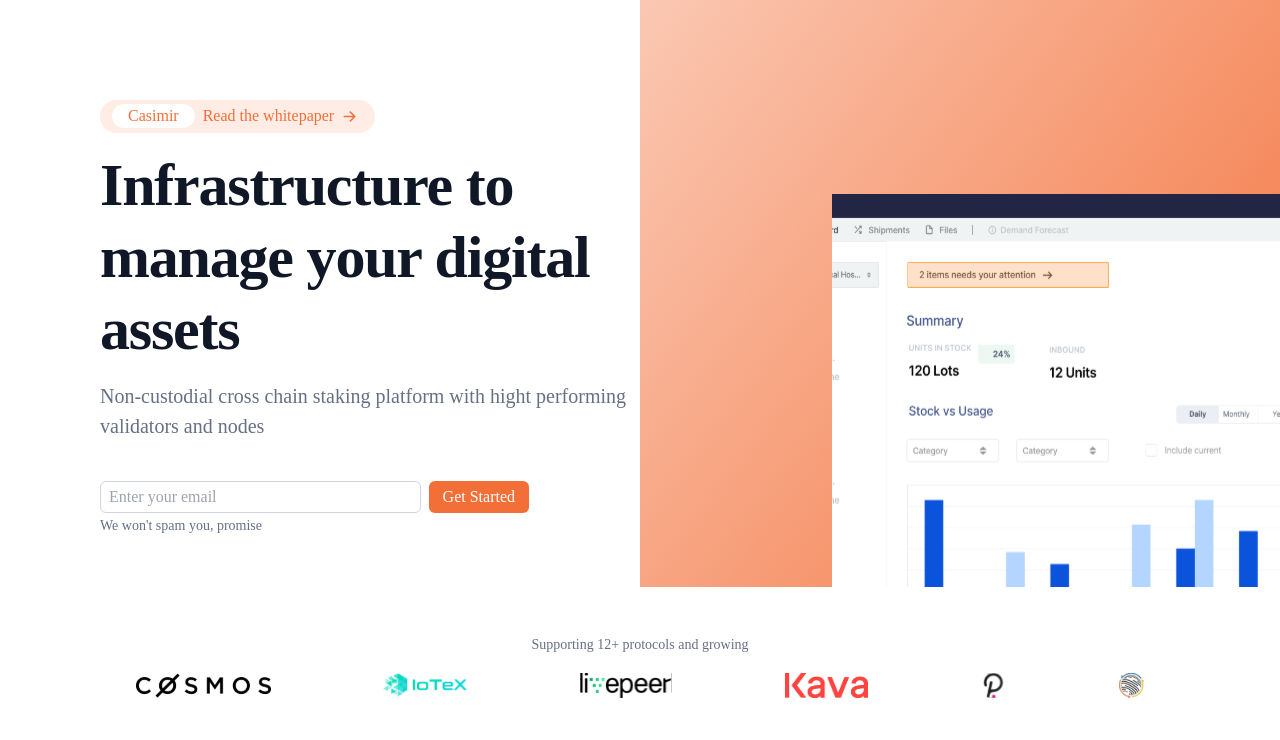
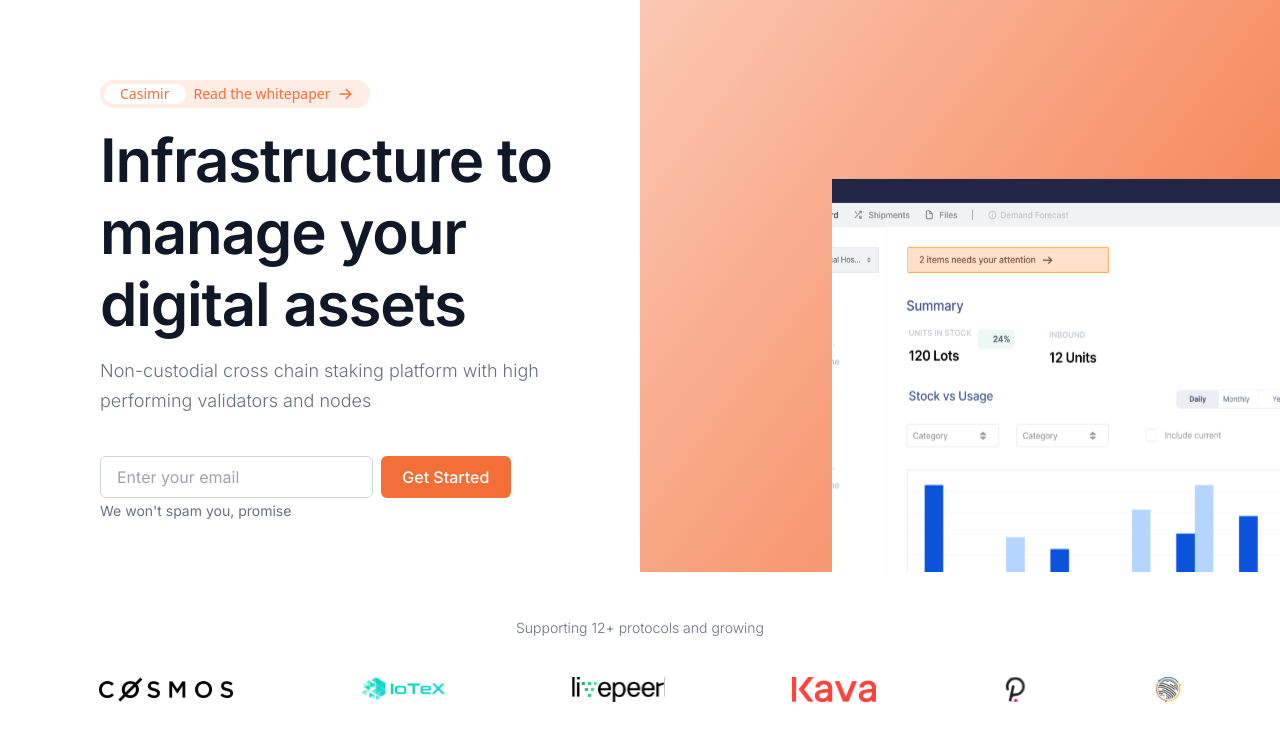
Before and after one commit to consensusnetworks/casimir, a Vue app in the folder apps/website/: page /index in a window 1280 px wide. Shown: the top 740 px of the page. Built offline with nearby package versions, Linux system fonts and the light colour scheme.

Commit message:
Adjust some styling on landing page

```diff
--- a/apps/website/index.html
+++ b/apps/website/index.html
@@ -1,6 +1,9 @@
 <!DOCTYPE html>
 <html lang="en">
   <head>
+    <link rel="preconnect" href="https://fonts.googleapis.com">
+    <link rel="preconnect" href="https://fonts.gstatic.com" crossorigin>
+    <link href="https://fonts.googleapis.com/css2?family=Inter:wght@300;400;500;600;700&display=swap" rel="stylesheet">
     <meta charset="UTF-8" />
     <link rel="icon" href="/favicon.ico" />
     <meta name="viewport" content="width=device-width, initial-scale=1.0" />
--- a/apps/website/src/pages/index/index.vue
+++ b/apps/website/src/pages/index/index.vue
@@ -3,28 +3,31 @@
 </script>
 
 <template>
-  <div class="">
+  <div>
     <div class="grid grid-cols-2 gap2">
-      <div class="pl-[100px] pt-[100px] pb-[50px]">
-        <button class="flex bg-[#F36F38]/[0.13] hover:bg-[#F36F38]/[0.25] p-[4px] rounded-3xl text-[#F36F38] w-[275px]">
-          <span class="bg-white px-4 rounded-3xl mx-2">Casimir</span>
+      <div class="pl-[100px] pt-[80px] pb-[50px] max-w-[560px]">
+        <button
+          class="flex bg-[#F36F38]/[0.13] hover:bg-[#F36F38]/[0.25] py-1 rounded-3xl text-[#F36F38] w-[270px] text-sm"
+          @click="$router.push('/whitepaper')"
+        >
+          <span class="bg-white px-4 rounded-3xl mr-2 ml-1">Casimir</span>
           Read the whitepaper
-          <ArrowRightIcon class="w-[15px] h-[25px] mx-2" />
+          <ArrowRightIcon class="w-[15px] h-[20px] mx-2" />
         </button>
-        <h1 class="header-text text-[#101828] my-4 mr-2">
+        <h1 class="header-text text-[#101828] my-4">
           Infrastructure to manage your digital assets
         </h1>
         <span class="body-text text-[#667085]">
-          Non-custodial cross chain staking platform with hight performing validators and nodes
+          Non-custodial cross chain staking platform with high performing validators and nodes
         </span>
 
         <div class="mt-10 grid grid-cols-5 gap-2 ">
           <input
             type="text"
             placeholder="Enter your email"
-            class="border border-[#D0D5DD] rounded-md px-2 col-span-3 input-text text-[#F36F38]"
+            class="border border-[#D0D5DD] rounded-md px-4 py-2 col-span-3 input-text text-[#F36F38]"
           >
-          <button class="bg-[#F36F38] button-text text-white py-1 px-2 rounded-md w-[100px]">
+          <button class="bg-[#F36F38] button-text text-white py-2 px-4 rounded-md w-[130px] hover:bg-[#F36F38]/[.75]">
             Get Started
           </button>
         </div>
@@ -38,39 +41,69 @@
         >
       </div>
     </div>
-    <div class="flex-row mt-10 body-text text-center">
+    <div class="flex-row mt-[40px] body-text text-center">
       <span class="text-center text-sm text-[#667085]">Supporting 12+ protocols and growing</span>
-      <div class="flex flex-wrap justify-around px-20 mt-4">
+      <div class="flex flex-wrap justify-around px-[35px] mt-[35px]">
+        <a
+          href="https://cosmos.network/"
+          target="_blank"
+        >
           <img
             src="cosmos.svg"
             alt=""
             class="h-[25px]"
+          >
+        </a>
+        <a
+          href="https://iotex.io/start"
+          target="_blank"
         >
           <img
             src="iotex.svg"
             alt=""
             class="h-[25px]"
           >
+        </a>
+        <a
+          href="https://livepeer.org/"
+          target="_blank"
+        >
           <img
             src="livepeer.svg"
             alt=""
             class="h-[25px]"
+          >
+        </a>
+        <a
+          href="https://www.kava.io/"
+          target="_blank"
         >
           <img
             src="kava.png"
             alt=""
             class="h-[25px]"
           >
+        </a>
+        <a
+          href="https://polkadot.network/"
+          target="_blank"
+        >
           <img
             src="p.svg"
             alt=""
             class="h-[25px]"
+          >
+        </a>
+        <a
+          href="https://www.factomprotocol.org/"
+          target="_blank"
         >
           <img
             src="factom.svg"
             alt=""
             class="h-[25px]"
           >
+        </a>
       </div>
     </div>
   </div>
@@ -78,15 +111,15 @@
 
 <style>
 .body-text {
-  font-family: Open Sauce One;
-  font-size: 20px;
-  font-weight: 400;
+  font-family: Inter;
+  font-size: 18px;
+  font-weight: 300;
   line-height: 30px;
   letter-spacing: 0em;
 }
 
 .header-text {
-  font-family: Open Sauce One;
+  font-family: Inter;
   font-size: 60px;
   font-weight: 600;
   line-height: 72px;
@@ -94,7 +127,7 @@
 }
 
 .input-text {
-  font-family: Open Sauce One;
+  font-family: Inter;
   font-size: 16px;
   font-weight: 400;
   line-height: 24px;
@@ -102,7 +135,7 @@
 }
 
 .button-text {
-  font-family: Open Sauce One;
+  font-family: Inter;
   font-size: 16px;
   font-weight: 500;
   line-height: 24px;
@@ -110,7 +143,7 @@
 }
 
 .small-text {
-  font-family: Open Sauce One;
+  font-family: Inter;
   font-size: 14px;
   font-weight: 400;
   line-height: 20px;
--- /dev/null
+++ b/apps/website/src/pages/index/whitepaper/index.vue
@@ -0,0 +1,10 @@
+<script lang="ts">
+</script>
+
+<template>
+  <div>
+    <button @click="$router.push('/')">
+      go back
+    </button>
+  </div>
+</template>
--- a/apps/website/tailwind.config.js
+++ b/apps/website/tailwind.config.js
@@ -6,7 +6,7 @@
         extend: {
             colors: {},
             fontFamily: {
-                'sans': ['open Sauce One']
+                // 'main': ['Inter', 'sans-serif'],
             }
         }
     },
```
Lines whose indentation alone changed are shown as unchanged.
